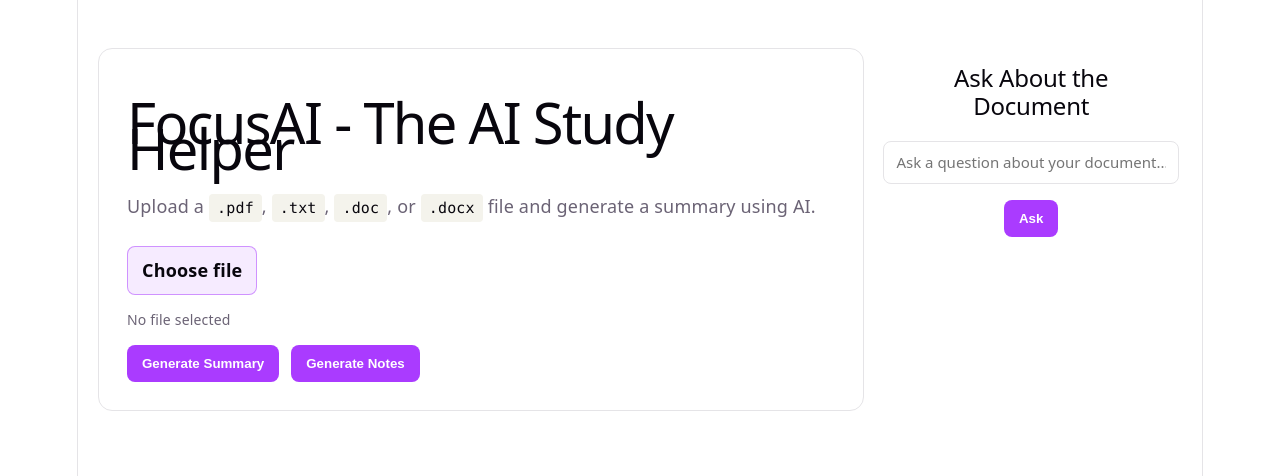
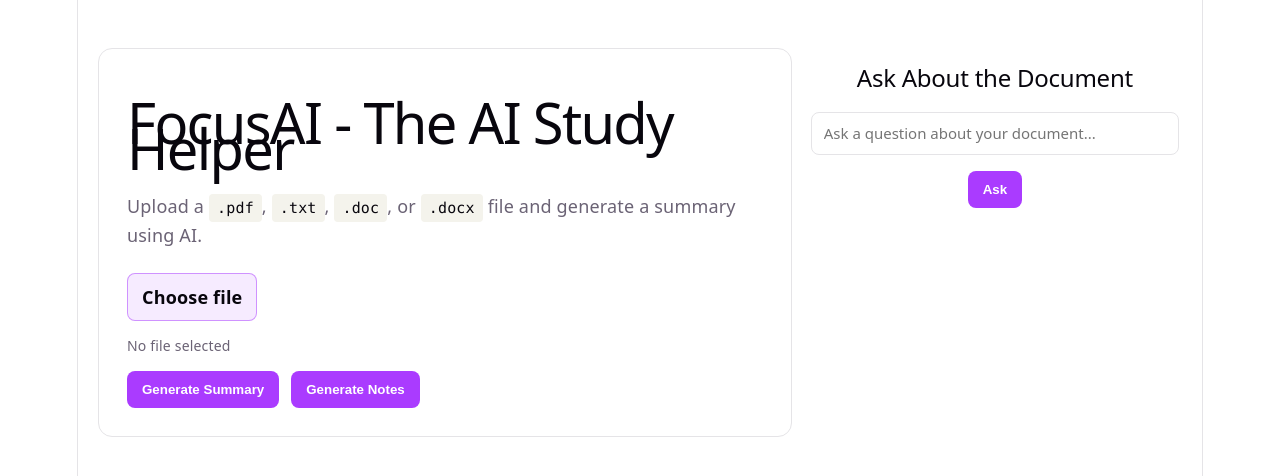
Before and after one commit to A2BUSY/focusai, a React (Vite) app: page / in a window 1280 px wide. Shown: the top 476 px of the page. Built offline with nearby package versions, Linux system fonts and the light colour scheme.

Commit message:
fix issue of summary container growing

```diff
--- a/server.js
+++ b/server.js
@@ -99,7 +99,7 @@ app.post('/api/summarize', upload.single('document'), async (req, res) => {
         {
           role: 'system',
           content:
-            'You summarize uploaded documents. Be accurate, concise, and organize output with short headings and bullet points.',
+            'You summarize uploaded documents. Simply give an overall summary that contains maximum two paragraphs.',
         },
         {
           role: 'user',
--- a/src/App.css
+++ b/src/App.css
@@ -12,6 +12,7 @@
     border: 1px solid var(--border);
     border-radius: 14px;
     padding: 28px;
+    width: 65%;
 }
 
 .subtitle {
@@ -104,6 +105,7 @@ button:disabled {
     gap: 12px;
     display: flex;
     flex-direction: column;
+    width: 35%;
 }
 
 .chat-form {
```
